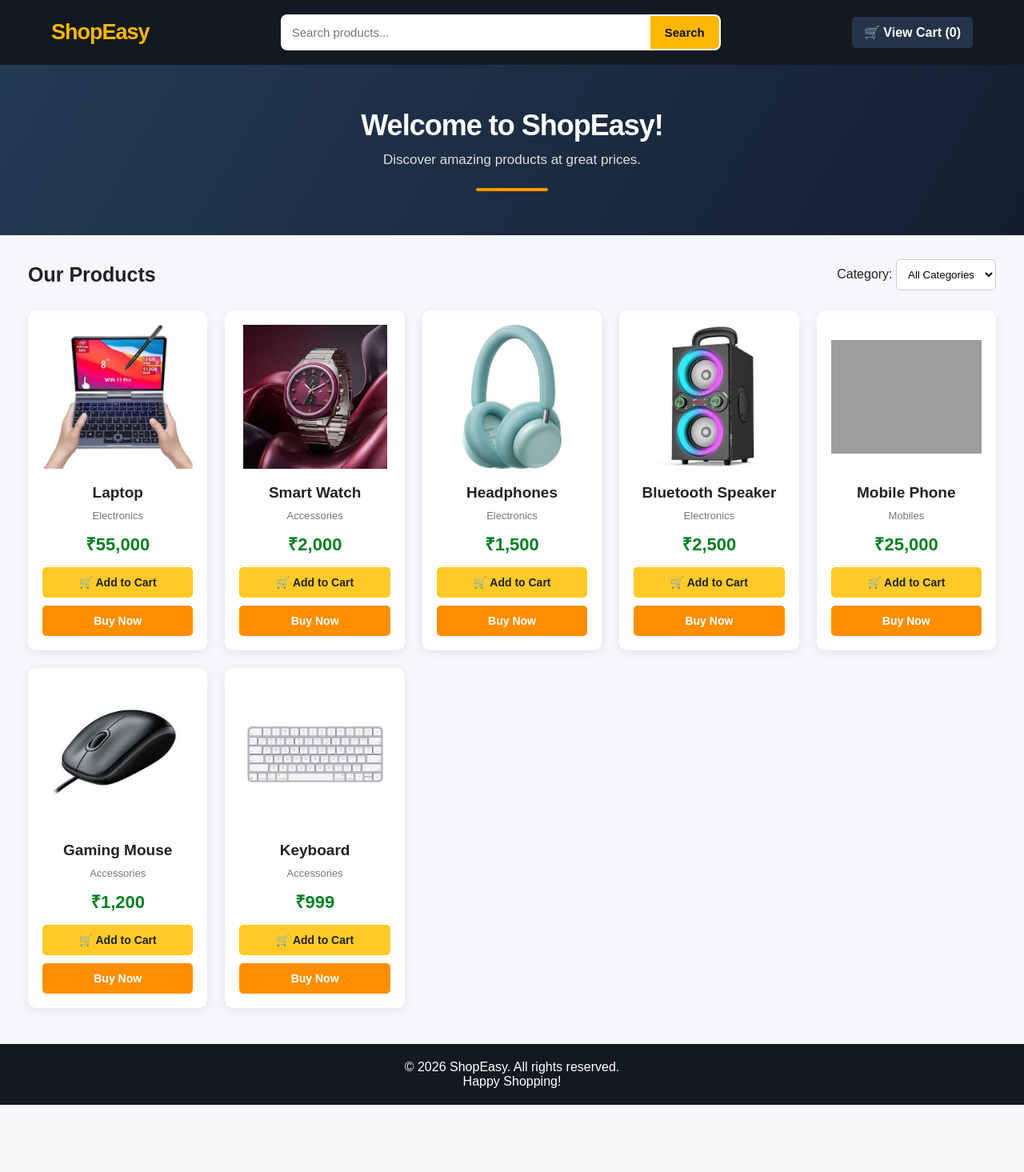
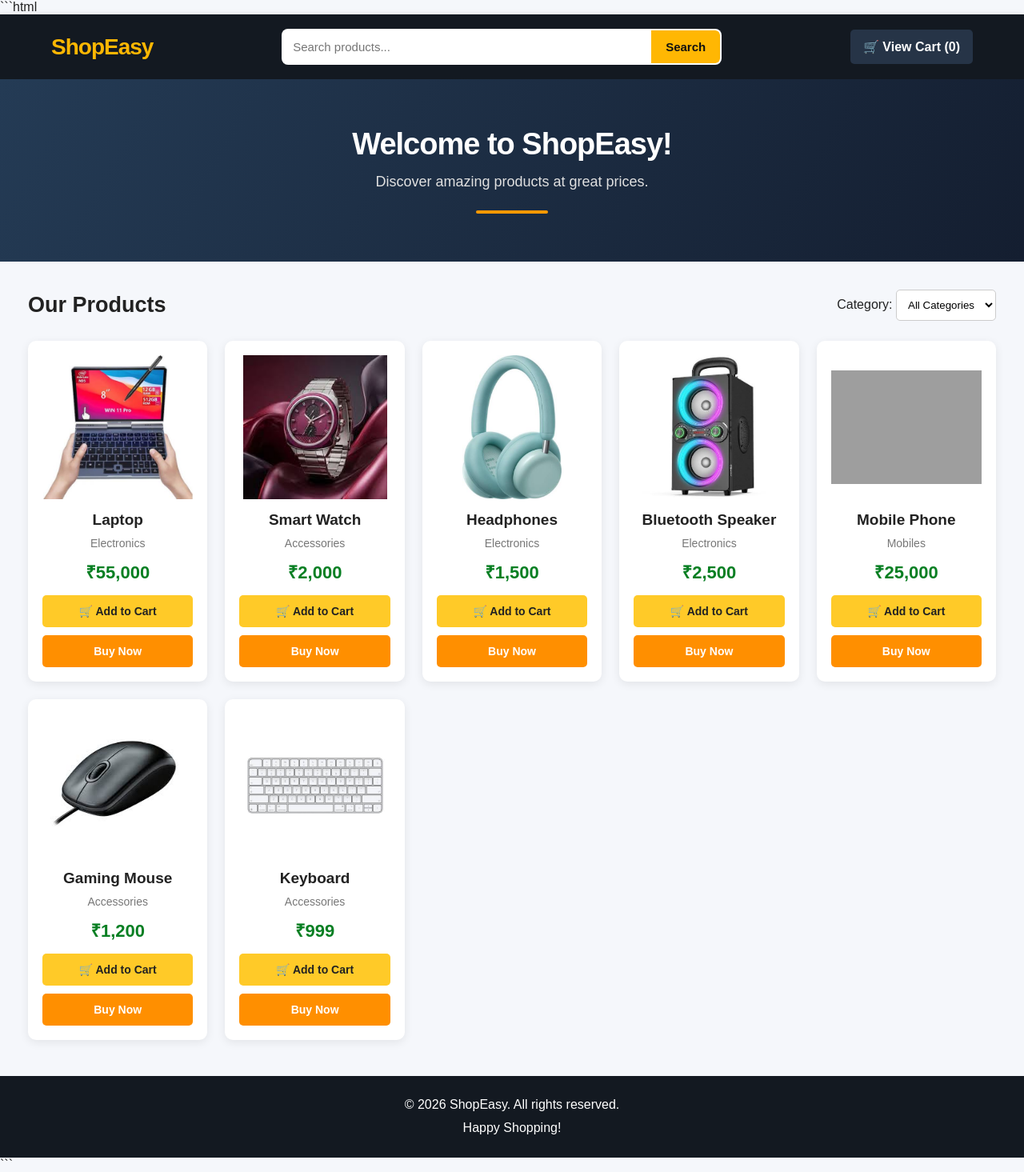
Before and after one commit to ADHITHYA012/e-commerce, a Flask app: page / in a window 1280 px wide. Shown: the whole page at 80% size. Before the commit the page ends 1381 px from the top, so only its background shows below. Run offline with Flask 3, Linux system fonts and the light colour scheme; grey boxes are pictures that could not be loaded.

Commit message:
Update index1.html

````diff
--- a/templates/index1.html
+++ b/templates/index1.html
@@ -1,11 +1,11 @@
-
+```html
 <!DOCTYPE html>
 <html lang="en">
 <head>
     <meta charset="UTF-8">
     <meta name="viewport" content="width=device-width, initial-scale=1.0">
 
-    <title>ShopEasy | Online Shopping</title>
+    <title>ShopEasy - Online Shopping</title>
 
     <link rel="stylesheet"
           href="{{ url_for('static', filename='style1.css') }}">
@@ -35,7 +35,7 @@
         }
 
         .logo {
-            font-size: 27px;
+            font-size: 28px;
             font-weight: bold;
             color: #ffb703;
         }
@@ -50,62 +50,62 @@
             width: 100%;
             padding: 12px;
             border: none;
+            outline: none;
             border-radius: 5px 0 0 5px;
-            outline: none;
         }
 
         .search-form button {
             padding: 12px 18px;
+            border: none;
             background: #ffb703;
-            border: none;
             cursor: pointer;
+            font-weight: bold;
             border-radius: 0 5px 5px 0;
-            font-weight: bold;
         }
 
         .cart-link {
             color: white;
+            background: #263447;
+            padding: 12px 16px;
             text-decoration: none;
+            border-radius: 5px;
             font-weight: bold;
-            padding: 10px 15px;
-            background: #263447;
-            border-radius: 5px;
         }
 
         .hero {
             background: linear-gradient(120deg, #243b55, #141e30);
             color: white;
-            padding: 55px 20px;
             text-align: center;
+            padding: 60px 20px;
         }
 
         .hero h1 {
-            font-size: 36px;
-            margin-bottom: 12px;
+            font-size: 38px;
+            margin-bottom: 15px;
         }
 
         .hero p {
-            font-size: 17px;
+            font-size: 18px;
             color: #e0e0e0;
         }
 
         .container {
             max-width: 1250px;
-            margin: 30px auto;
+            margin: 35px auto;
             padding: 0 20px;
         }
 
         .filter-section {
             display: flex;
+            justify-content: space-between;
             align-items: center;
-            justify-content: space-between;
             gap: 15px;
             flex-wrap: wrap;
             margin-bottom: 25px;
         }
 
         .filter-section h2 {
-            font-size: 25px;
+            font-size: 27px;
         }
 
         .filter-section select {
@@ -117,7 +117,10 @@
 
         .product-grid {
             display: grid;
-            grid-template-columns: repeat(auto-fit, minmax(220px, 1fr));
+            grid-template-columns: repeat(
+                auto-fit,
+                minmax(220px, 1fr)
+            );
             gap: 22px;
         }
 
@@ -148,8 +151,8 @@
 
         .category {
             color: #777;
-            font-size: 13px;
-            margin-bottom: 10px;
+            font-size: 14px;
+            margin-bottom: 12px;
         }
 
         .price {
@@ -165,12 +168,12 @@
 
         .btn {
             width: 100%;
-            padding: 11px;
+            padding: 12px;
             border: none;
             border-radius: 5px;
             cursor: pointer;
+            font-weight: bold;
             font-size: 14px;
-            font-weight: bold;
         }
 
         .add-btn {
@@ -188,19 +191,20 @@
         }
 
         .empty-message {
+            grid-column: 1 / -1;
             text-align: center;
-            padding: 40px 10px;
+            padding: 45px 10px;
             font-size: 18px;
             color: #777;
-            grid-column: 1 / -1;
         }
 
         footer {
             background: #131921;
             color: white;
             text-align: center;
-            padding: 20px;
+            padding: 22px;
             margin-top: 45px;
+            line-height: 1.8;
         }
 
         @media (max-width: 600px) {
@@ -258,18 +262,19 @@
             <button type="submit">Search</button>
         </form>
 
+        <!-- FIXED: cart route name -->
         <a href="{{ url_for('cart') }}" class="cart-link">
             🛒 View Cart ({{ cart_count | default(0) }})
         </a>
     </header>
 
-    <!-- Hero Section -->
+    <!-- Welcome Banner -->
     <section class="hero">
         <h1>Welcome to ShopEasy!</h1>
         <p>Discover amazing products at great prices.</p>
     </section>
 
-    <!-- Products -->
+    <!-- Product Section -->
     <main class="container">
 
         <div class="filter-section">
@@ -328,6 +333,7 @@
                     ₹{{ "{:,.0f}".format(product.price) }}
                 </p>
 
+                <!-- Add to Cart -->
                 <form
                     class="add-to-cart-form"
                     action="{{ url_for('add_to_cart', product_id=product.id) }}"
@@ -338,9 +344,10 @@
                     </button>
                 </form>
 
+                <!-- Buy Now -->
                 <form
                     class="buy-now-form"
-                    action="{{ url_for('buy_now', product_id=product.id) }}"
+                    action="{{ url_for('buy', product_id=product.id) }}"
                     method="POST"
                 >
                     <button type="submit" class="btn buy-btn">
@@ -374,3 +381,4 @@
 
 </body>
 </html>
+```
````
